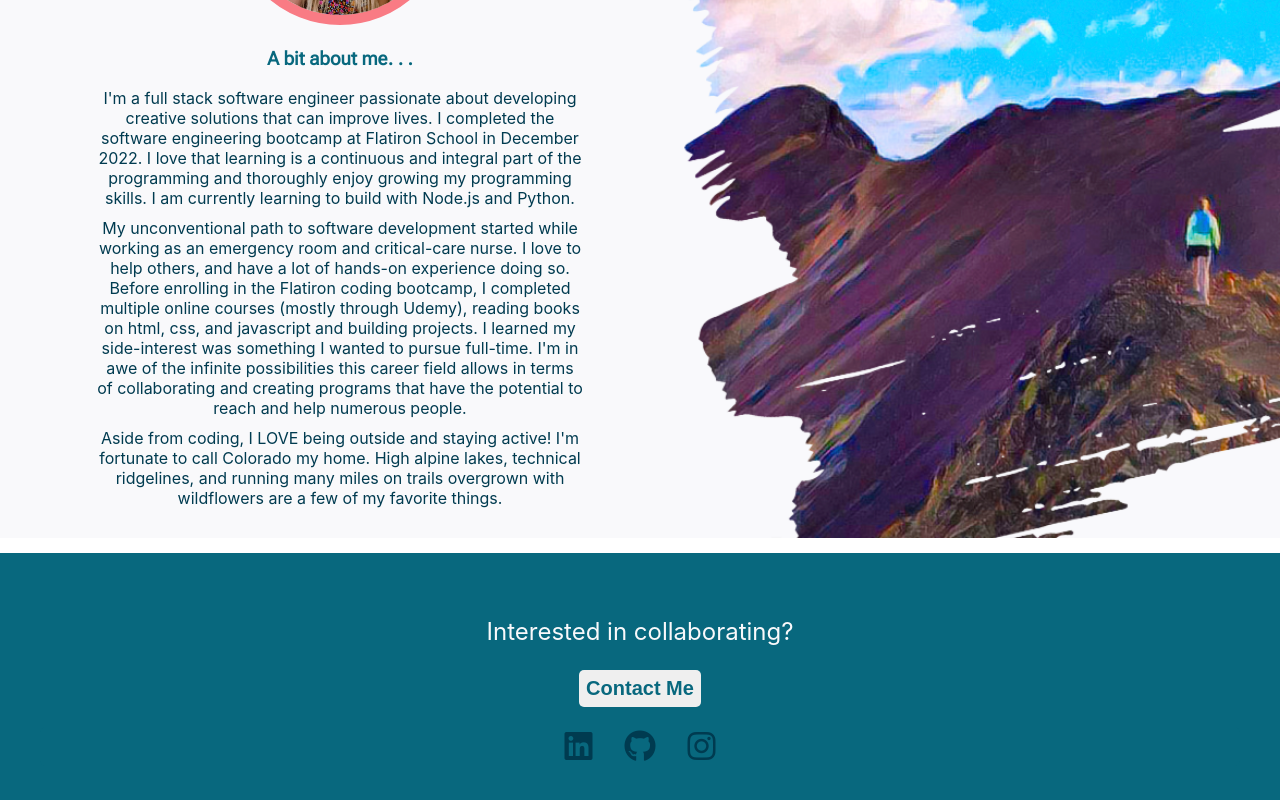
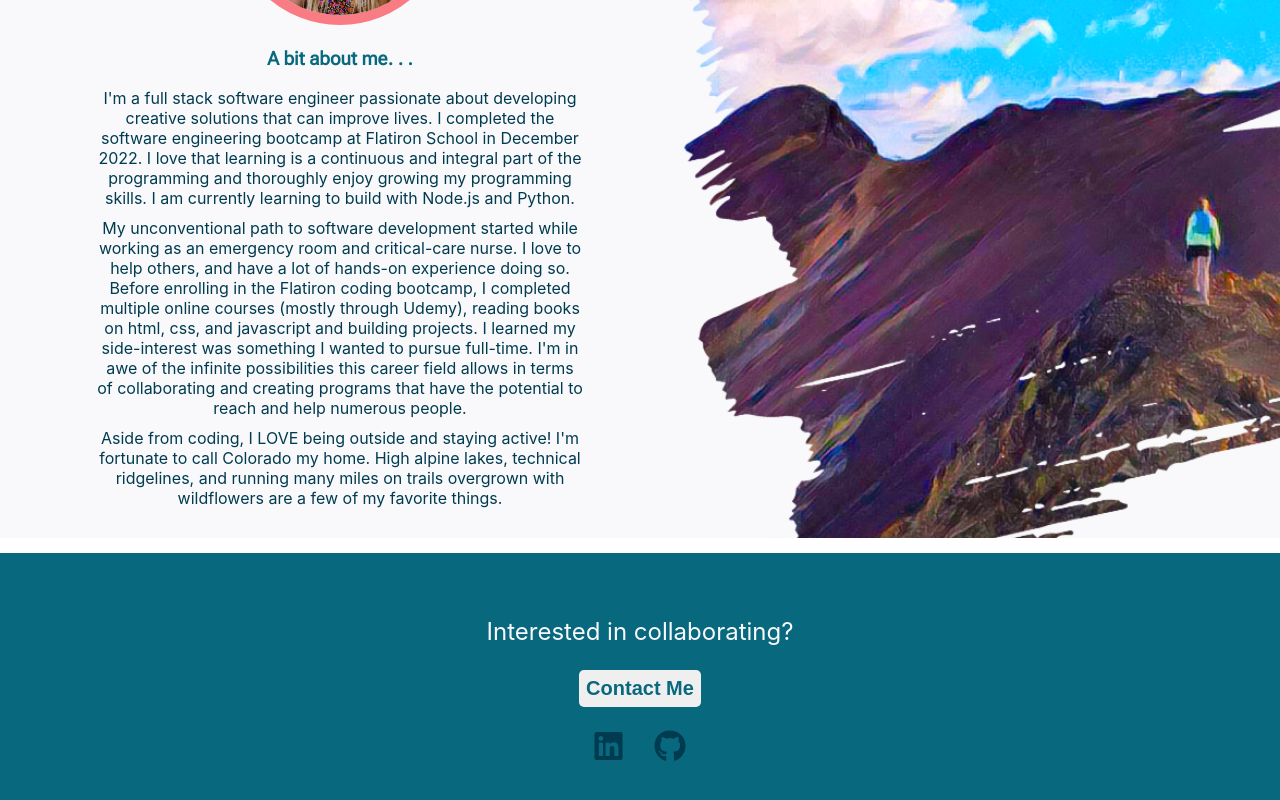
Before and after one commit to Schmidt1697/annaSPersonalSite, a React (Create React App) app: page /about in a window 1280 px wide. Shown: the part 405-1205 px from the top of the page. Built offline with nearby package versions, Linux system fonts and the light colour scheme; a web font is replaced by a local one.

Commit message:
removed IG link

```diff
--- a/src/components/Footer.js
+++ b/src/components/Footer.js
@@ -16,7 +16,6 @@ const Footer = () => {
              <div className="social-media">
               <a href="https://www.linkedin.com/in/annaschmidt1697/" rel="noopener noreferrer" target="_blank"><i className="fa-brands fa-linkedin"></i></a>
               <a href="https://github.com/Schmidt1697" target ="_blank" rel="noopener noreferrer"><i className="fa-brands fa-github"></i></a>
-              <a href="https://www.instagram.com/nana_marsh/" target="_blank" rel="noopener noreferrer"><i className="fa-brands fa-instagram"></i></a>
           </div>
       <Contact openModal={openModal} handleClose={handleClose} />
     </div>
```
